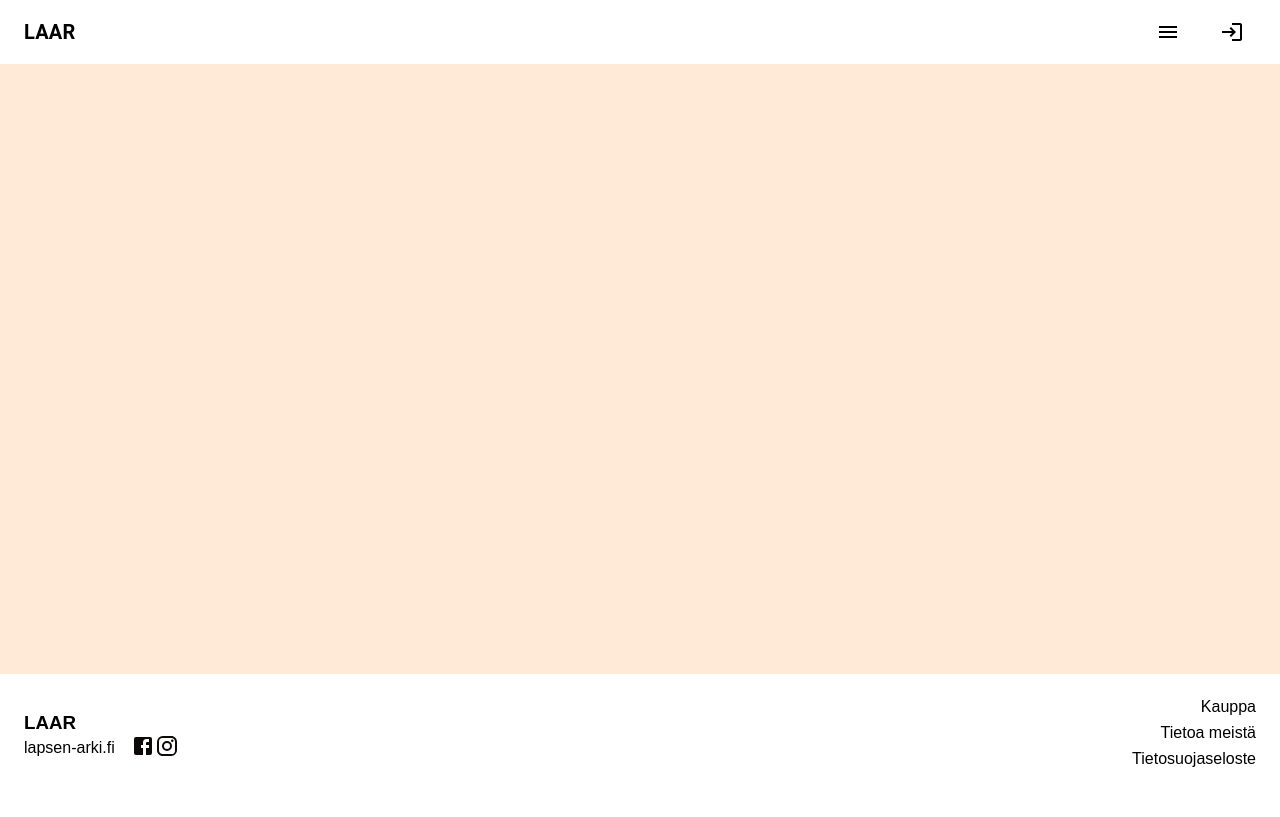
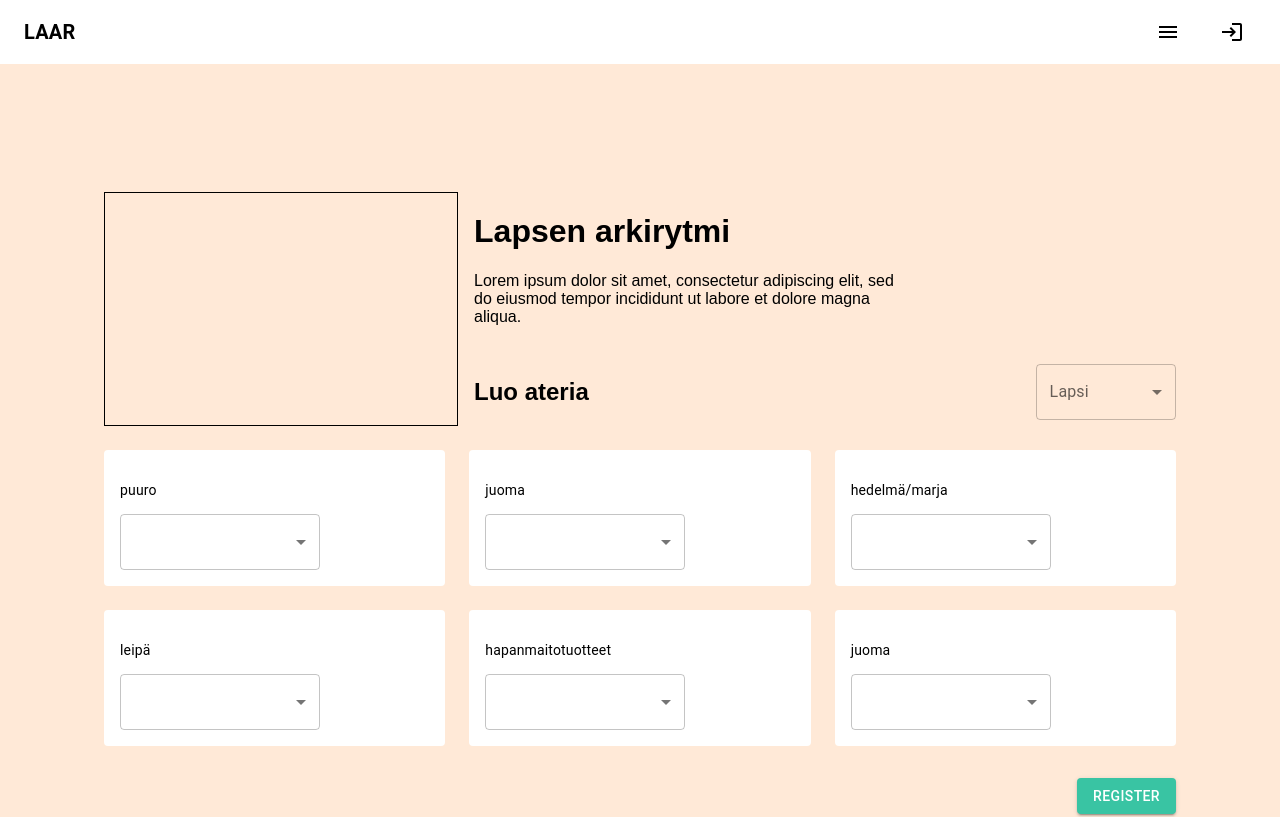
Before and after one commit to Lapsen-Arki/LAAR2, a React (Vite) app in the folder frontend/: page /preview in a window 1280 px wide. Shown: the top 817 px of the page. Built offline with nearby package versions, Linux system fonts and the light colour scheme.

Commit message:
Add initial timeblock preview layout, update package.json with npm audit fix

```diff
--- a/frontend/src/App.tsx
+++ b/frontend/src/App.tsx
@@ -8,6 +8,7 @@ import EditProfile from "./views/editProfile";
 import ProfileDemo from "./views/ProfileDemo";
 import Meals from "./views/Meals";
 import TimeBlocking from "./views/TimeBlocking";
+import TimeBlockPreview from "./views/TimeBlockPreview"
 
 
 function App() {
@@ -23,6 +24,7 @@ function App() {
           <Route path="/profile-demo" element={<ProfileDemo />} />
           <Route path="/meals" element={<Meals />} />
           <Route path="/timeblocking" element={<TimeBlocking />} />
+		  <Route path="/preview" element={<TimeBlockPreview />} />
         </Routes>
       </Layout>
     </Router>
--- a/frontend/src/views/TimeBlockPreview.tsx
+++ b/frontend/src/views/TimeBlockPreview.tsx
@@ -0,0 +1,153 @@
+import React from 'react'
+import { useState, ChangeEvent } from 'react'
+import './TimeBlocking.css';
+import { styled } from '@mui/material/styles';
+import { Link } from 'react-router-dom';
+import Box from '@mui/material/Box';
+import Grid from '@mui/material/Grid';
+import Paper from '@mui/material/Paper';
+import Button from '@mui/material/Button';
+import MenuItem from '@mui/material/MenuItem';
+import InputLabel from '@mui/material/InputLabel';
+import FormControl from '@mui/material/FormControl';
+import Select, { SelectChangeEvent } from '@mui/material/Select';
+
+interface FoodDropDownProps {
+	id: string;
+	value: string;
+	options: string[];
+	onChange: (event: SelectChangeEvent<any>) => void;
+}
+
+const FoodDropDown: React.FC<FoodDropDownProps> = ({ id, value, options, onChange }) => {
+
+	const CustomSelect = styled(Select)({
+		width: '200px'
+	});
+
+return (
+	<FormControl fullWidth>
+		<CustomSelect
+			id={id}
+			value={value}
+			onChange={onChange}
+			displayEmpty
+			inputProps={{ 'aria-label': 'Without label' }}
+		>
+			{options.map((option) => (
+				<MenuItem key={option} value={option}>
+					{option}
+				</MenuItem>
+			))}
+		</CustomSelect>
+	</FormControl>
+)}
+
+export default function TimeBlockPreview() {
+
+	const [target, setTarget] = useState<string>("");
+	const [porridge, setPorridge] = useState<string>("");
+	const [drink, setDrink] = useState<string>("");
+	const [fruit, setFruit] = useState<string>("");
+	const [bread, setBread] = useState<string>("");
+	const [culturedDairy, setCulturedDairy] = useState<string>("");
+
+	const Item = styled(Paper)(({ theme }) => ({
+		backgroundColor: theme.palette.mode === 'dark' ? '#1A2027' : '#fff',
+		...theme.typography.body2,
+		textAlign: 'left',
+		padding: theme.spacing(2),
+		color: theme.palette.text.secondary,
+	}));
+
+	const handleChange = ( setState: React.Dispatch<React.SetStateAction<string>>, value: string ) => {
+		setState(value);
+	};
+
+	const handleSelectChange = (stateSetter: React.Dispatch<React.SetStateAction<string>>) => ( e: SelectChangeEvent<string | number> ) => {
+		handleChange(stateSetter, e.target.value as string);
+	};
+
+	return (
+		<div className="preview-page">
+			<div className="preview-top-panel">
+				<div className="preview-image">
+
+				</div>
+				<div className="preview-top-right">
+					<div className="preview-description">
+						<h1>Lapsen arkirytmi</h1>
+						<p>Lorem ipsum dolor sit amet, consectetur adipiscing elit, sed do eiusmod tempor incididunt ut labore et dolore magna aliqua. </p>
+					</div>
+					<div className="preview-top-right-bottom">
+						<div className="preview-grid-title">
+							<h2>Luo ateria</h2>
+						</div>
+						<div className="preview-target">
+							<FormControl fullWidth>
+								<InputLabel id="preview-target-label">Lapsi</InputLabel>
+								<Select
+									labelId="preview-target-label"
+									id="preview-target-select"
+									value={target}
+									label="Lapsi"
+									onChange={handleSelectChange(setTarget)}
+									>
+									<MenuItem value={"Ulpukka"}>Ulpukka</MenuItem>
+									<MenuItem value={"Kullervo"}>Kullervo</MenuItem>
+								</Select>
+							</FormControl>
+						</div>
+					</div>
+				</div>
+			</div>
+			<div className="preview-grid">
+				<Box sx={{ flexGrow: 1 }}>
+					<Grid container spacing={3}>
+						<Grid item xs={12} md={4}>
+							<Item>
+								<p>puuro</p>
+								<FoodDropDown id="porridge" value={porridge} options={["kaurapuuro", "mannapuuro"]} onChange={handleSelectChange(setPorridge)} />
+							</Item>
+						</Grid>
+						<Grid item xs={12} md={4}>
+							<Item className="preview-select">
+								<p>juoma</p>
+								<FoodDropDown id="drink" value={drink} options={["maito", "kauramaito"]} onChange={handleSelectChange(setDrink)} />
+							</Item>
+						</Grid>
+						<Grid item xs={12} md={4}>
+							<Item className="preview-select">
+								<p>hedelmä/marja</p>
+								<FoodDropDown id="fruit" value={fruit} options={["mustikka", "banaani"]} onChange={handleSelectChange(setFruit)} />
+							</Item>
+						</Grid>
+						<Grid item xs={12} md={4}>
+							<Item className="preview-select">
+								<p>leipä</p>
+								<FoodDropDown id="bread" value={bread} options={["ruisleipä", "kauraleipä"]} onChange={handleSelectChange(setBread)} />
+							</Item>
+						</Grid>
+						<Grid item xs={12} md={4}>
+							<Item className="preview-select">
+								<p>hapanmaitotuotteet</p>
+								<FoodDropDown id="cultured-dairy" value={culturedDairy} options={["rahka", "piimä"]} onChange={handleSelectChange(setCulturedDairy)} />
+							</Item>
+						</Grid>
+						<Grid item xs={12} md={4}>
+							<Item className="preview-select">
+								<p>juoma</p>
+								<FoodDropDown id="drink" value={drink} options={["maito", "kauramaito"]} onChange={handleSelectChange(setDrink)} />
+							</Item>
+						</Grid>
+					</Grid>
+				</Box>
+			</div>
+			<div className="preview-register">
+				<Button component={Link} to="/register" variant="contained" sx={{ backgroundColor: '#39C4A3'}}>
+					Register
+				</Button>
+			</div>
+		</div>
+  	);
+}
--- a/frontend/src/views/timeBlocking.css
+++ b/frontend/src/views/timeBlocking.css
@@ -8,3 +8,81 @@
     padding: 20px;
     min-width: 250px;
 }
+
+.preview-page {
+	display: flex;
+	flex-direction: column;
+	padding: 10vh;
+}
+
+.preview-top-panel {
+	display: flex;
+	flex-direction: row;
+	position: relative;
+}
+
+.preview-image {
+	margin: 1vh;
+	width: 40%;
+	border: 1px solid black;
+}
+
+.preview-top-right {
+	display: flex;
+	flex-direction: column;
+}
+
+.preview-description {
+	margin: 1vh;
+	width: 60%;
+}
+
+.preview-top-right-bottom {
+	margin: 1vh;
+	display: flex;
+	flex-direction: row;
+	justify-content: space-between;
+	align-items: center;
+}
+
+.preview-target {
+	width: 20%;
+}
+
+.preview-grid {
+	margin: 1vh;
+	margin-top: 2vh;
+}
+
+.preview-register {
+	margin-right: 1vh;
+	margin-top: 3vh;
+	margin-bottom: 3vh;
+	text-align: right;
+}
+
+.preview-select {
+}
+
+@media (max-width: 768px) {
+	.preview-page {
+		padding: 1vh;
+	}
+
+	.preview-top-panel {
+		flex-direction: column;
+	}
+
+	.preview-image {
+		width: 90%;
+	}
+
+	.preview-description {
+		text-align: left;
+		width: 90%;
+	}
+
+	.preview-target {
+		width: 40%;
+	}
+  }
```
Also changed, not shown: 1 other file (tests, documents, lock files or other folders).
